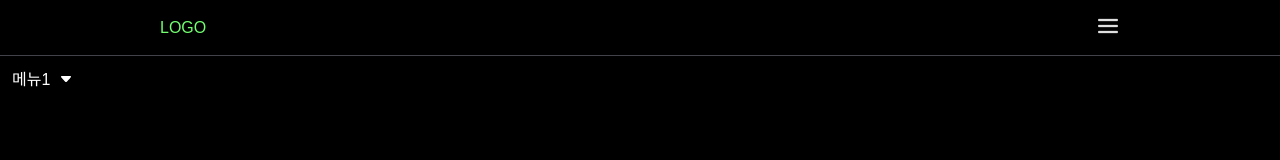
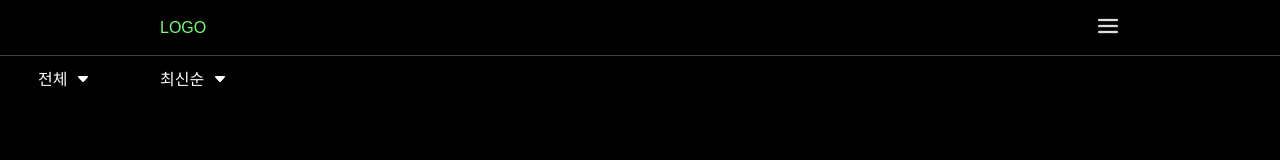
Before and after one commit to dare-to-do/keyboard-notifier-fe, a Next.js app: page / in a window 1280 px wide. Shown: the top 160 px of the page. Built offline with nearby package versions, Linux system fonts and the light colour scheme; a web font is replaced by a local one.

Commit message:
fix: 컴포넌트 왼쪽 잘리는 버그 수정

```diff
--- a/src/app/(main)/components/DropdownSelect/DropdownSelect.module.scss
+++ b/src/app/(main)/components/DropdownSelect/DropdownSelect.module.scss
@@ -3,13 +3,16 @@
 .container {
   display: inline-block;
   position: relative;
+  min-width: 129.45px;
 
   .button {
     width: auto;
+
     height: 24px;
     border-radius: 8px;
     display: flex;
     justify-content: center;
+
     align-items: center;
     gap: 4px;
     cursor: pointer;
@@ -27,10 +30,8 @@
   }
 
   .popover {
+    width: max-content; // 내용에 따라 가로 길이 설정
     position: absolute; // 절대 위치로 설정하여 .button의 크기에 영향 주지 않음
-    top: 100%; // .button 바로 아래에 위치
-    left: auto; // 왼쪽 끝에서 나타나지 않도록 설정
-    right: 0; // 오른쪽 끝에서 나타나도록 설정
     border-radius: 4px;
     background-color: $gray-90;
     display: flex;
--- a/src/app/page.tsx
+++ b/src/app/page.tsx
@@ -1,15 +1,24 @@
 import DropdownSelect from '@/app/(main)/components/DropdownSelect/DropdownSelect';
 
 const items = [
-  { text: '메뉴1', key: 'menu1' },
-  { text: '가나다라', key: 'menu2' },
-  { text: '마바사아자차', key: 'menu3' },
+  { text: '전체', key: '1' },
+  { text: '공제 예정', key: '2' },
+  { text: '공제 진행중', key: '3' },
+  { text: '공제 종료', key: '4' },
+];
+
+const items2 = [
+  { text: '최신순', key: '1' },
+  { text: '오래된순', key: '2' },
+  { text: '낮은 가격순', key: '3' },
+  { text: '높은 가격순', key: '4' },
 ];
 
 export default function Home() {
   return (
     <main>
       <DropdownSelect items={items} />
+      <DropdownSelect items={items2} />
     </main>
   );
 }
```
